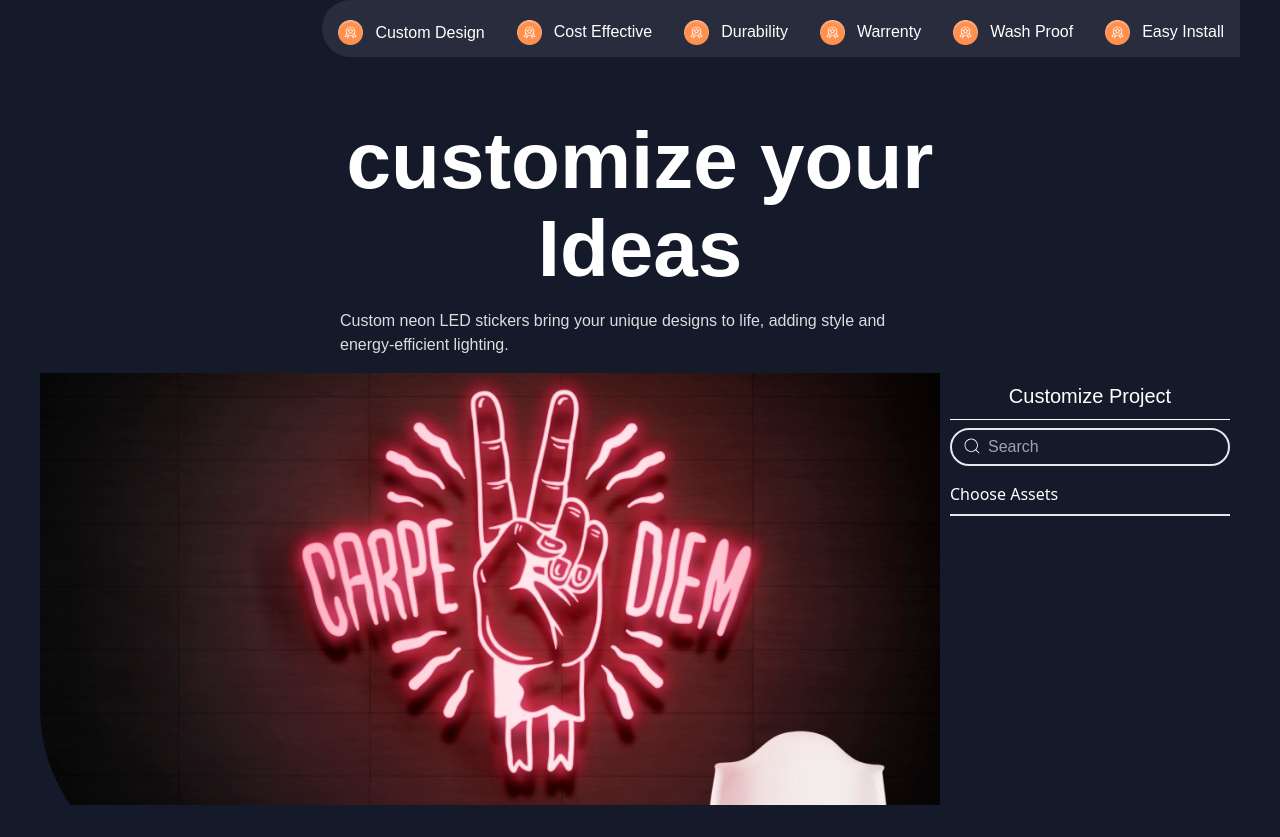
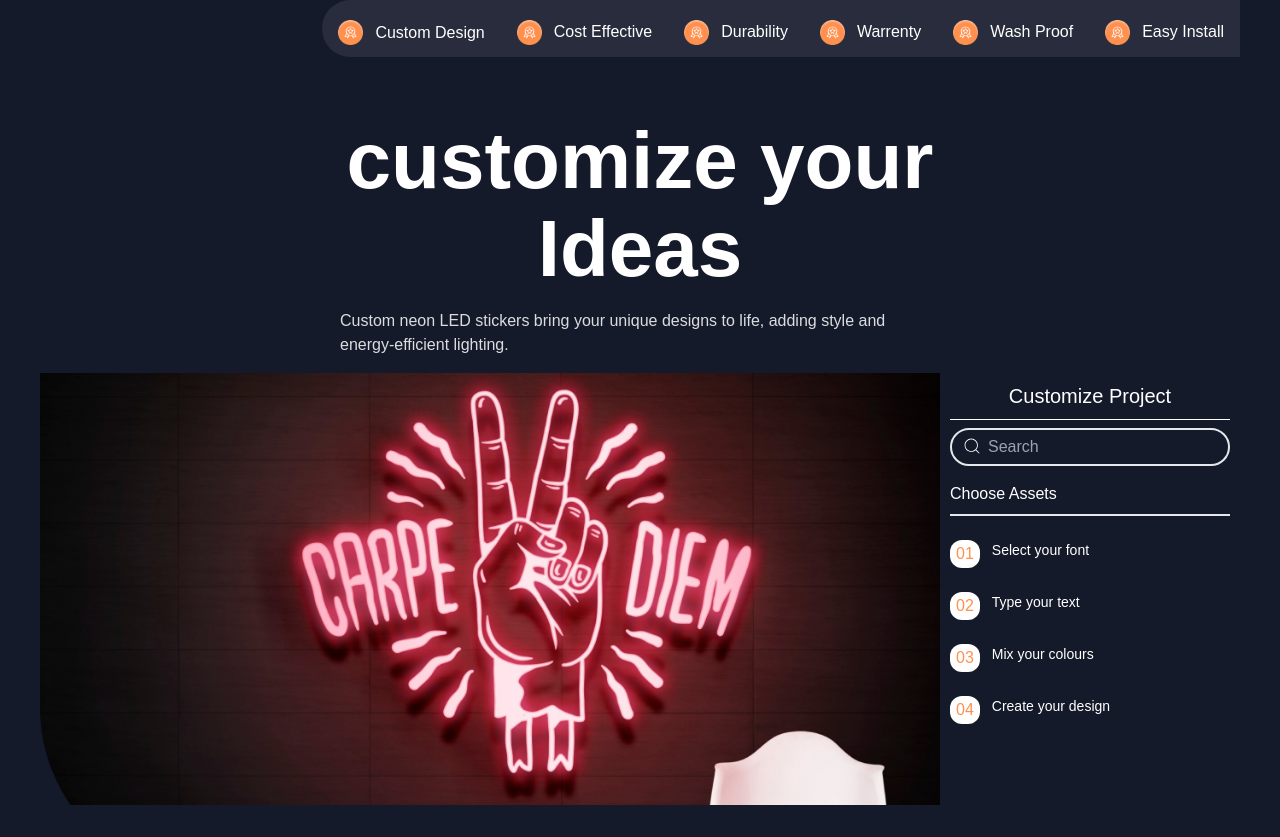
Before and after one commit to shushilpaudel78/Ktm-Decor, a React (Vite) app: page / in a window 1280 px wide. Built offline with nearby package versions, Linux system fonts and the light colour scheme.

Commit message:
push layout code

```diff
--- a/src/components/Home/CustomizeLayout.jsx
+++ b/src/components/Home/CustomizeLayout.jsx
@@ -38,10 +38,30 @@ const CustomizeLayout = () => {
 
                                     </div>
 
-                                    <p className='border-b-2 py-2'>Choose Assets</p>
+                                    <p className='border-b-2 py-2 font-aileron'>Choose Assets</p>
 
 
-                                    <div className="flex">
+                                    <div className="flex flex-col py-3">
+
+                                        <div className="flex gap-3 font-aileron py-3">
+                                            <p className='text-[#FF904E] bg-white px-[6px] py-[2px] rounded-xl text-[16px] bold'>01</p>
+                                            <p className='text-[14px] '>Select your font</p>
+                                        </div>
+
+                                        <div className="flex gap-3 font-aileron py-3">
+                                            <p className='text-[#FF904E] bg-white px-[6px] py-[2px] rounded-xl text-[16px] bold'>02</p>
+                                            <p className='text-[14px] '>Type your text</p>
+                                        </div>
+
+                                        <div className="flex gap-3 font-aileron py-3">
+                                            <p className='text-[#FF904E] bg-white px-[6px] py-[2px] rounded-xl text-[16px] bold'>03</p>
+                                            <p className='text-[14px] '>Mix your colours</p>
+                                        </div>
+
+                                        <div className="flex gap-3 font-aileron py-3">
+                                            <p className='text-[#FF904E] bg-white px-[6px] py-[2px] rounded-xl text-[16px] bold'>04</p>
+                                            <p className='text-[14px] '>Create your design</p>
+                                        </div>
 
 
                                     </div>
```
